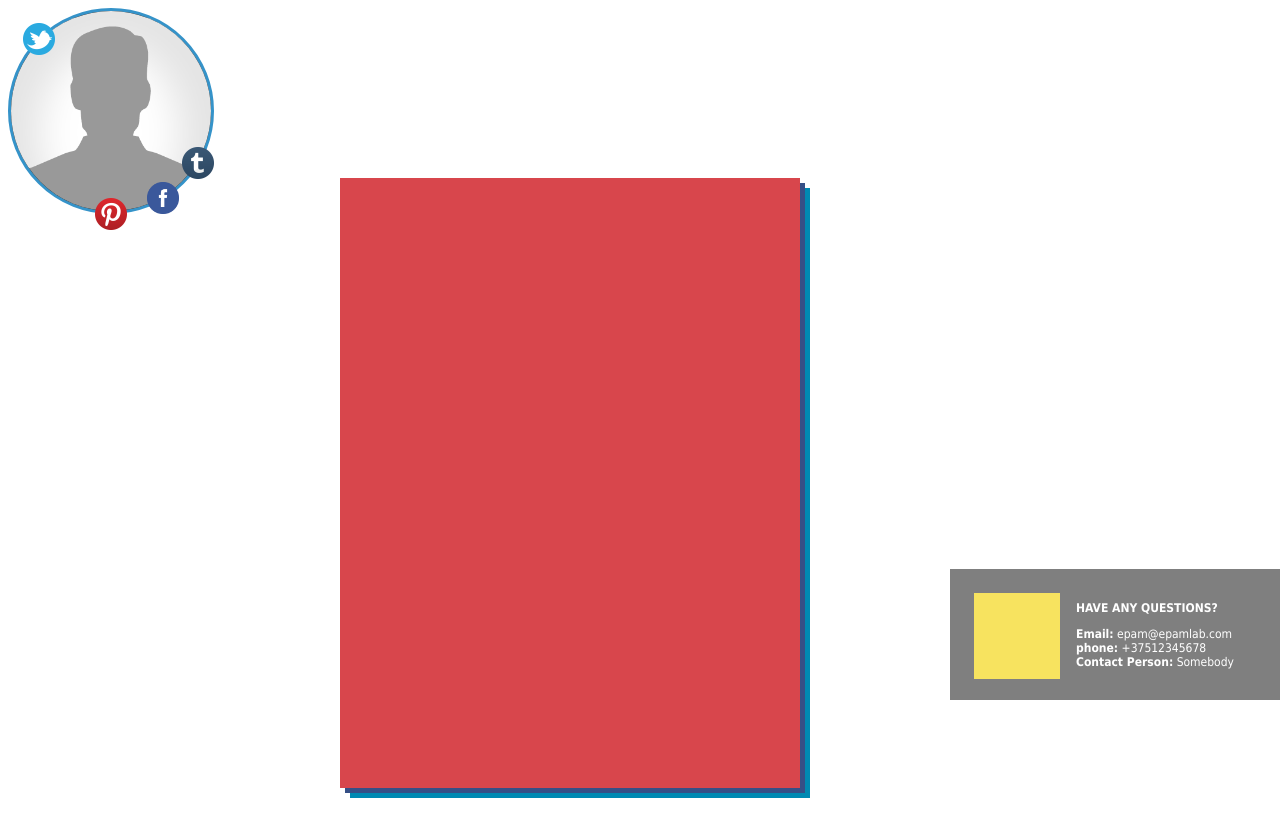
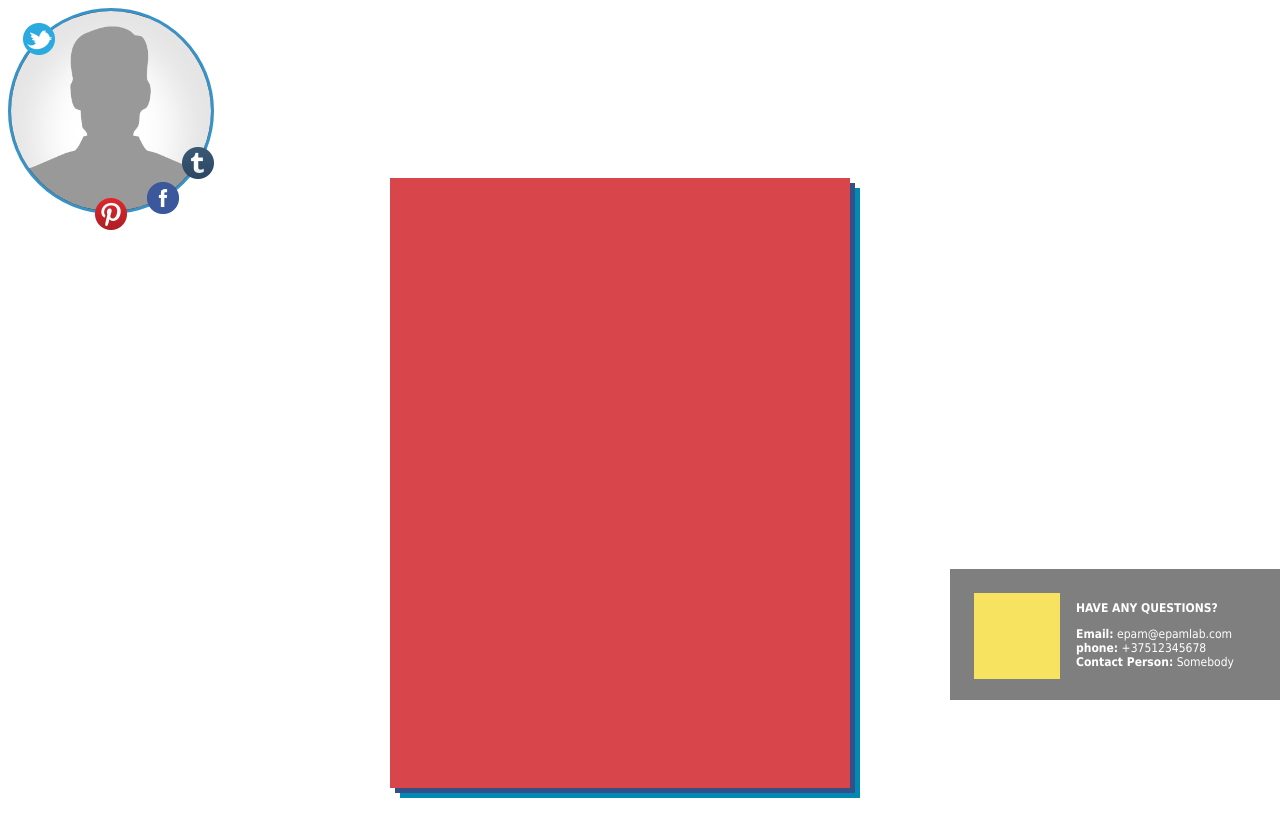
Before and after one commit to AlexeyBarkow/ex-rs, a plain HTML site: page index.html in a window 1280 px wide. Shown: the top 836 px of the page. Drawn offline with Linux system fonts and the light colour scheme.

Commit message:
Fix central layout

```diff
--- a/stylesheet.css
+++ b/stylesheet.css
@@ -50,6 +50,8 @@ body {
 
 .red {
 	background-color:#d8464c;
+	left:0em;
+	right:0em;
 }
 .navy-blue {
 	background-color:#364f86;
@@ -63,10 +65,10 @@ body {
 }
 
 .central {
-	width:6em;
-	height:6em;
+	width:5em;
+	margin-left:auto;
+	margin-right:auto;
 	position:relative;
-	margin: auto;
 
 }
 
@@ -85,7 +87,7 @@ body {
 	right:0px;
 	bottom:100px;
 	display:block;
-	font-size:12px;
+	font-size:0.12em;
 }
 
 .float {
```
